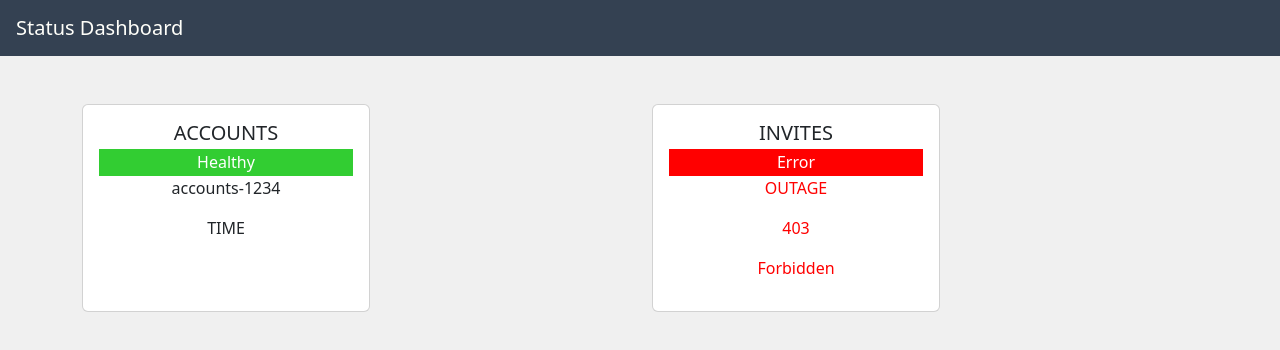
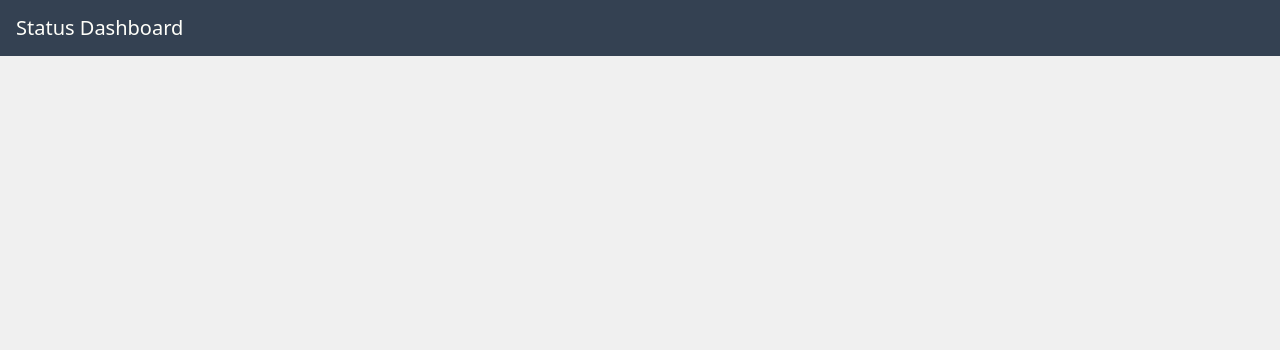
Before and after one commit to Sbadino/status-dashboard, a React (Create React App) app: page / in a window 1280 px wide. Shown: the top 350 px of the page. Built offline with nearby package versions, Linux system fonts and the light colour scheme.

Commit message:
Accounts

```diff
--- a/src/components/StatusBox.js
+++ b/src/components/StatusBox.js
@@ -1,21 +1,38 @@
-import React from "react";
+import React, { useEffect, useState } from "react";
 import Card from 'react-bootstrap/Card';
 import Container from 'react-bootstrap/Container';
 import Row from 'react-bootstrap/Row';
 import Col from 'react-bootstrap/Col';
 
 function StatusBox() {
+  const [fetchAccountsData, setFetchAccountsData] = useState(null);
+  console.log(fetchAccountsData);
+
+  useEffect( () => {
+    setInterval(() => {
+      fetch("https://status-dashboard-api.herokuapp.com/accounts")
+      .then(res => {
+        return res.json()
+      })
+      .then(data => {
+        setFetchAccountsData(data);
+      })
+    }, 15000)
+  }, [])
+
   return (
     <Container>
       <Row>
-        <Col sm>
+        {
+          fetchAccountsData &&
+          <Col sm>
           <Card className="mt-5" style={{ width: '18rem', height: '13rem' }}>
             <Card.Body>
               <Card.Title>
                 ACCOUNTS
               </Card.Title>
-              <Card.Subtitle className="pt-1 pb-1" style={{ backgroundColor: "#32CD32", color: 'white' }}>
-                Healthy
+              <Card.Subtitle className="pt-1 pb-1" style={{ backgroundColor: fetchAccountsData.success ? "#32CD32" : "#FF0000", color: 'white' }}>
+                {fetchAccountsData.success ? "Healthy" : "Error"}
               </Card.Subtitle>
               <Card.Text>
                 accounts-1234
@@ -26,28 +43,8 @@ function StatusBox() {
             </Card.Body>
           </Card>
         </Col>
+        }
 
-        <Col sm>
-          <Card className="mt-5" style={{ width: '18rem', height: '13rem'}}>
-            <Card.Body>
-              <Card.Title>
-                INVITES
-              </Card.Title>
-              <Card.Subtitle className="pt-1 pb-1" style={{ backgroundColor: "#FF0000", color: 'white' }}>
-                Error
-              </Card.Subtitle>
-              <Card.Text style={{ color: '#FF0000' }}>
-                OUTAGE
-              </Card.Text>
-              <Card.Text style={{ color: '#FF0000' }}>
-                403
-              </Card.Text>
-              <Card.Text style={{ color: '#FF0000' }}>
-                Forbidden
-              </Card.Text>
-            </Card.Body>
-          </Card>
-        </Col>
       </Row>
     </Container>
   );
```
Also changed, not shown: src/App.js (line endings or trailing spaces).
